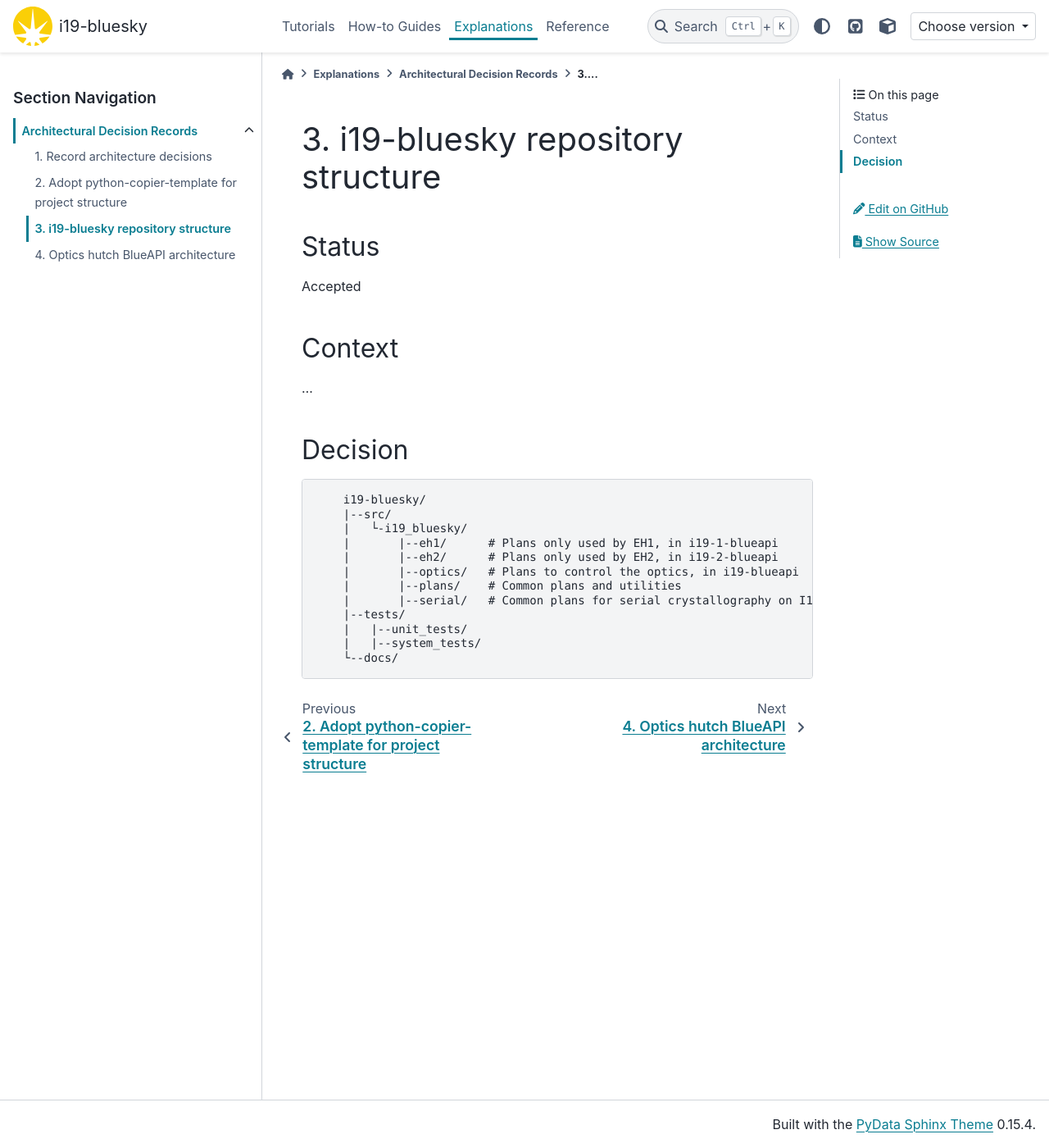
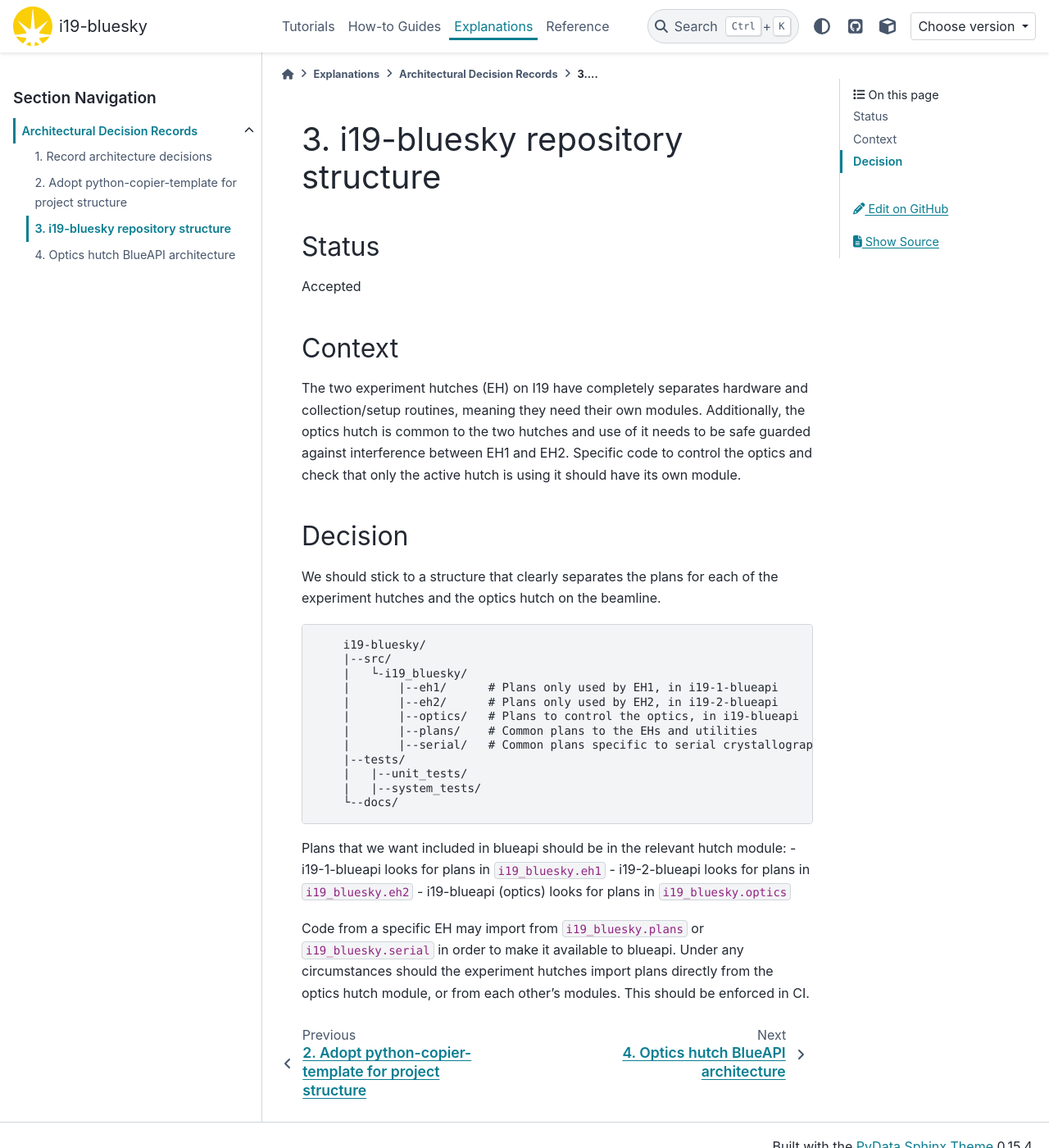
Before and after one commit to DiamondLightSource/i19-bluesky, a Sphinx documentation site: the page built from docs/explanations/decisions/0003-repository-structure.md, in a window 1280 px wide and 1400 px high. Shown: the whole window at 82% size. Built offline with Sphinx 7.4.7 and the PyData theme 0.15.4, drawn with Linux system fonts in a browser that asks for light colours; pages that are not in the unit, such as notebooks, are missing from menus; the version number could not be read and is left out.

Commit message:
Fill in the structure

````diff
--- a/docs/explanations/decisions/0003-repository-structure.md
+++ b/docs/explanations/decisions/0003-repository-structure.md
@@ -6,9 +6,13 @@ Accepted
 
 ## Context
 
-...
+The two experiment hutches (EH) on I19 have completely separates hardware and collection/setup routines, meaning they need their own modules.
+Additionally, the optics hutch is common to the two hutches and use of it needs to be safe guarded against interference between EH1 and EH2. Specific code to control the optics and check that only the active hutch is using it should have its own module.
 
 ## Decision
+
+We should stick to a structure that clearly separates the plans for each of the experiment hutches and the optics hutch on the beamline.
+
 
 ```
     i19-bluesky/
@@ -17,10 +21,18 @@ Accepted
     |       |--eh1/      # Plans only used by EH1, in i19-1-blueapi
     |       |--eh2/      # Plans only used by EH2, in i19-2-blueapi
     |       |--optics/   # Plans to control the optics, in i19-blueapi
-    |       |--plans/    # Common plans and utilities
-    |       |--serial/   # Common plans for serial crystallography on I19
+    |       |--plans/    # Common plans to the EHs and utilities
+    |       |--serial/   # Common plans specific to serial crystallography on I19
     |--tests/
     |   |--unit_tests/
     |   |--system_tests/
     └--docs/
 ```
+
+Plans that we want included in blueapi should be in the relevant hutch module:
+    - i19-1-blueapi looks for plans in `i19_bluesky.eh1`
+    - i19-2-blueapi looks for plans in `i19_bluesky.eh2`
+    - i19-blueapi (optics) looks for plans in `i19_bluesky.optics`
+
+Code from a specific EH may import from `i19_bluesky.plans` or `i19_bluesky.serial` in order to make it available to blueapi.
+Under any circumstances should the experiment hutches import plans directly from the optics hutch module, or from each other's modules. This should be enforced in CI.
````
